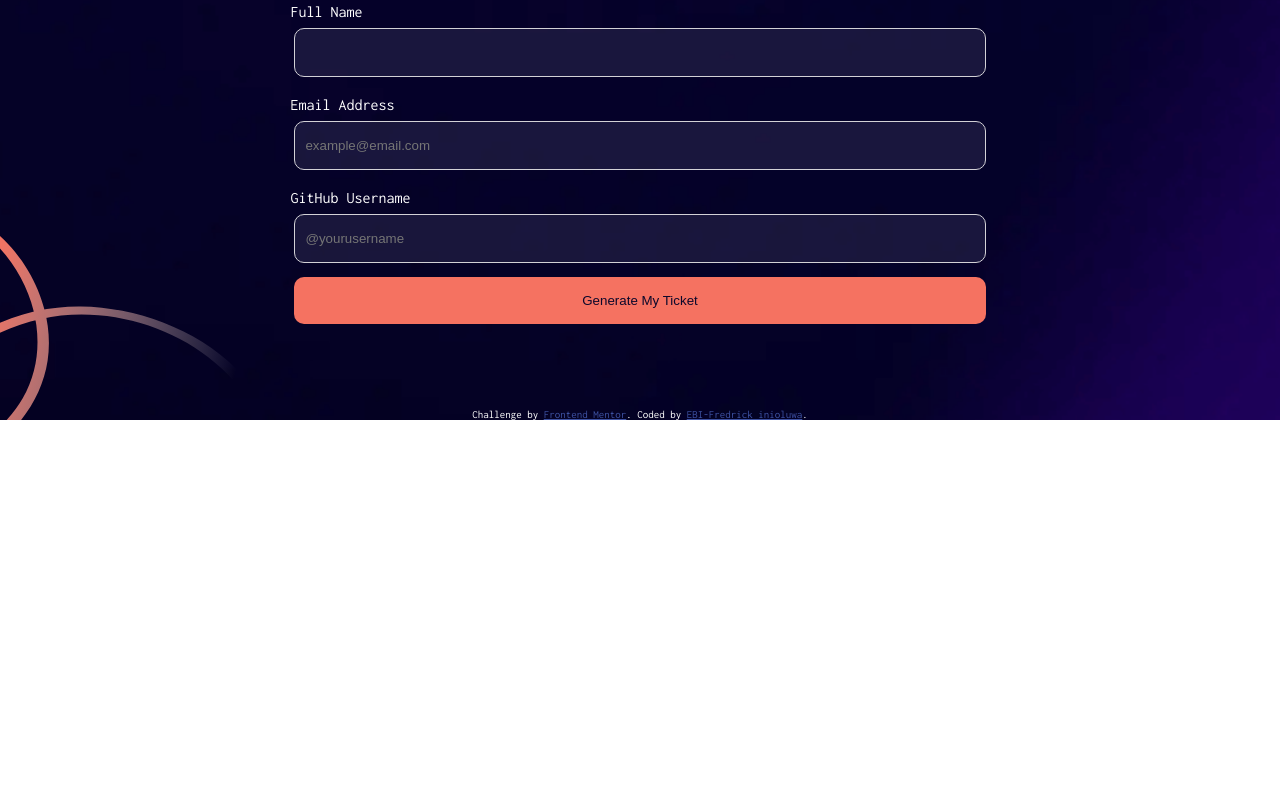
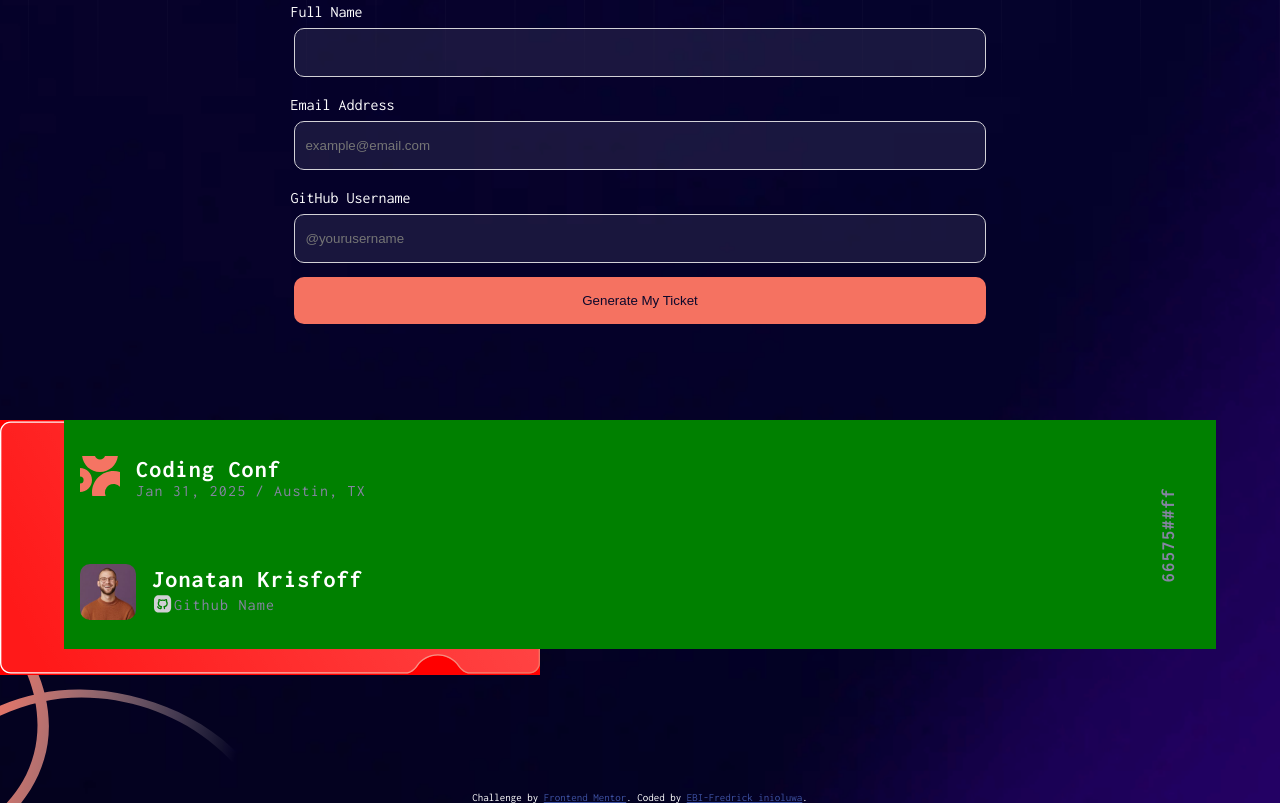
Before and after one commit to inioluwa241/Ticket-generator, a plain HTML site: page index.html in a window 1280 px wide. Shown: the part 453-1256 px from the top of the page. Before the commit the page ends 873 px from the top, so only its background shows below. Drawn offline with Linux system fonts and the light colour scheme.

Commit message:
third commit

```diff
--- a/index.html
+++ b/index.html
@@ -106,6 +106,7 @@
     </form>
 
     <div class="ticket">
+      <div class="sub_ticket">
       <img src="./assets/images/pattern-ticket.svg" class="pattern-ticket">
       <div class="ticket_in">
         <div class="ticket_in_main">
@@ -140,6 +141,7 @@
       </div>
     </div>
   </div>
+  </div>
 
     <!-- Form starts -->
 
--- a/script.js
+++ b/script.js
@@ -25,7 +25,7 @@ const ticketName = document.querySelector(".user h2");
 const ticketGitLink = document.querySelector(".user p");
 const ticketimage = document.querySelector(".user img");
 
-ticket.classList.add("hidden");
+// ticket.classList.add("hidden");
 
 let validName = true;
 let validEmail = true;
@@ -244,3 +244,5 @@ const uploadedImgFunc = function () {
     uploadedTextDiv.classList.remove("hidden");
   }
 };
+
+// if(){}
--- a/style.css
+++ b/style.css
@@ -238,24 +238,38 @@ button:hover {
   /* margin: 0 auto; */
   display: flex;
   letter-spacing: 1.2px;
+  margin-bottom: 8rem;
 }
+/* .sub_ticket {
+  margin: ;
+  width: 80vw;
+  height: 40vh;
+  background: center/cover url(./assets/images/pattern-ticket.svg);
+} */
 
 .ticket p {
   color: hsl(245, 15%, 58%);
 }
+
 .ticket .pattern-ticket {
+  background: red;
   width: 90%;
-  margin: 0 auto;
+  height: 100%;
+  /* height: 40rem; */
+  /* margin: 0 auto; */
 }
 
 .ticket_in {
+  background: green;
+
   position: absolute;
   top: 0;
   left: 5%;
   justify-content: space-between;
   display: flex;
   width: 90%;
-  height: 210px;
+  height: 90%;
+  /* height: 210px; */
 }
 .ticket_in_main {
   width: 81%;
@@ -272,6 +286,7 @@ button:hover {
 
 .ticket_in_main h2,
 p {
+  margin: 0;
   display: flex;
   align-items: center;
 }
@@ -280,6 +295,7 @@ p {
 .company {
   display: flex;
   align-items: center;
+  /* gap */
 }
 .avatar {
   height: 3.5rem;
```
